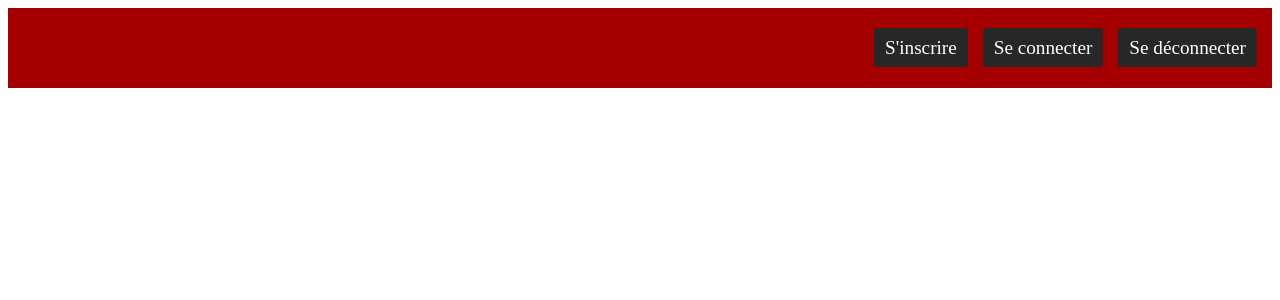
After one commit to GjeloshajAntoine/Server-php, a PHP site: page /views/header.php in a window 1280 px wide. The commit adds this page. Shown: the top 300 px of the page. Run offline with PHP 8.4, Linux system fonts and the light colour scheme.

Commit message:
Création formulaire login - formulaire signin - header avec 3 boutons (se connecter, se logger et se deconnecter)

```diff
--- a/assets/css/style.css
+++ b/assets/css/style.css
@@ -0,0 +1,40 @@
+html
+{
+  margin: 0;
+}
+
+label
+{
+  font-family: Arial, sans-serif;
+  font-weight: bold;
+  font-size: 1em;
+  width: 150px;
+  display: block;
+  float: left;
+}
+
+#header
+{
+  display: block;
+  margin-top: 0px;
+  height: 80px;
+  line-height: 80px;
+  width: 100%;
+  background-color: #a50000;
+}
+
+.bouton_header
+{
+  background-color: #272727;
+  font-size: 1.2em;
+  line-height: 1.2em;
+  padding: 7px 10px;
+  color: white;
+  border: solid 1px #272727;
+  border-radius: 3px;
+  text-decoration: none;
+  display: inline-block;
+  float: right;
+  margin-right: 15px;
+  margin-top: 20px;
+}
--- /dev/null
+++ b/views/header.php
@@ -0,0 +1,24 @@
+<!DOCTYPE html>
+<html lang="fr">
+
+  <head>
+    <meta charset="UTF-8">
+    <meta name="viewport" content="width=device-width, initial-scale=1.0">
+    <meta http-equiv="X-UA-Compatible" content="ie=edge">
+    <link rel="stylesheet" href="../assets/css/style.css">
+    <!--<link rel="stylesheet" href="style.css"> -->
+    <title>Formulaire Login</title>
+  </head>
+
+  <body>
+
+    <div id="header">
+      <a class="bouton_header" href="#">Se déconnecter</a>
+      <a class="bouton_header" href="#">Se connecter</a>
+      <a class="bouton_header" href="#">S'inscrire</a>
+
+    </div>
+
+  </body>
+
+</html>
```
Also changed, not shown: views/formulaire_login.php (+7 -3 lines), views/formulaire_signin.php (+8 -4 lines), views/head.php (deleted).
